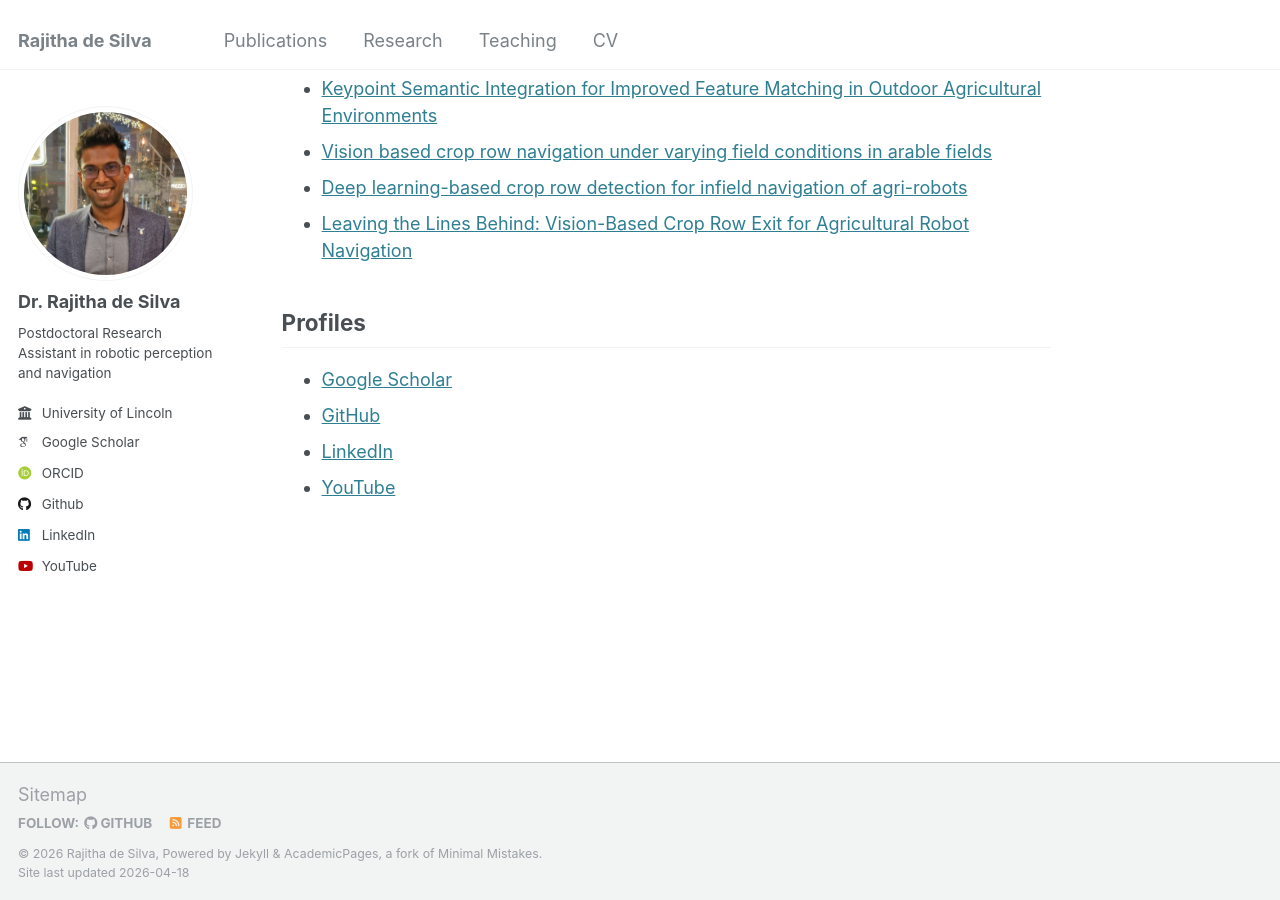
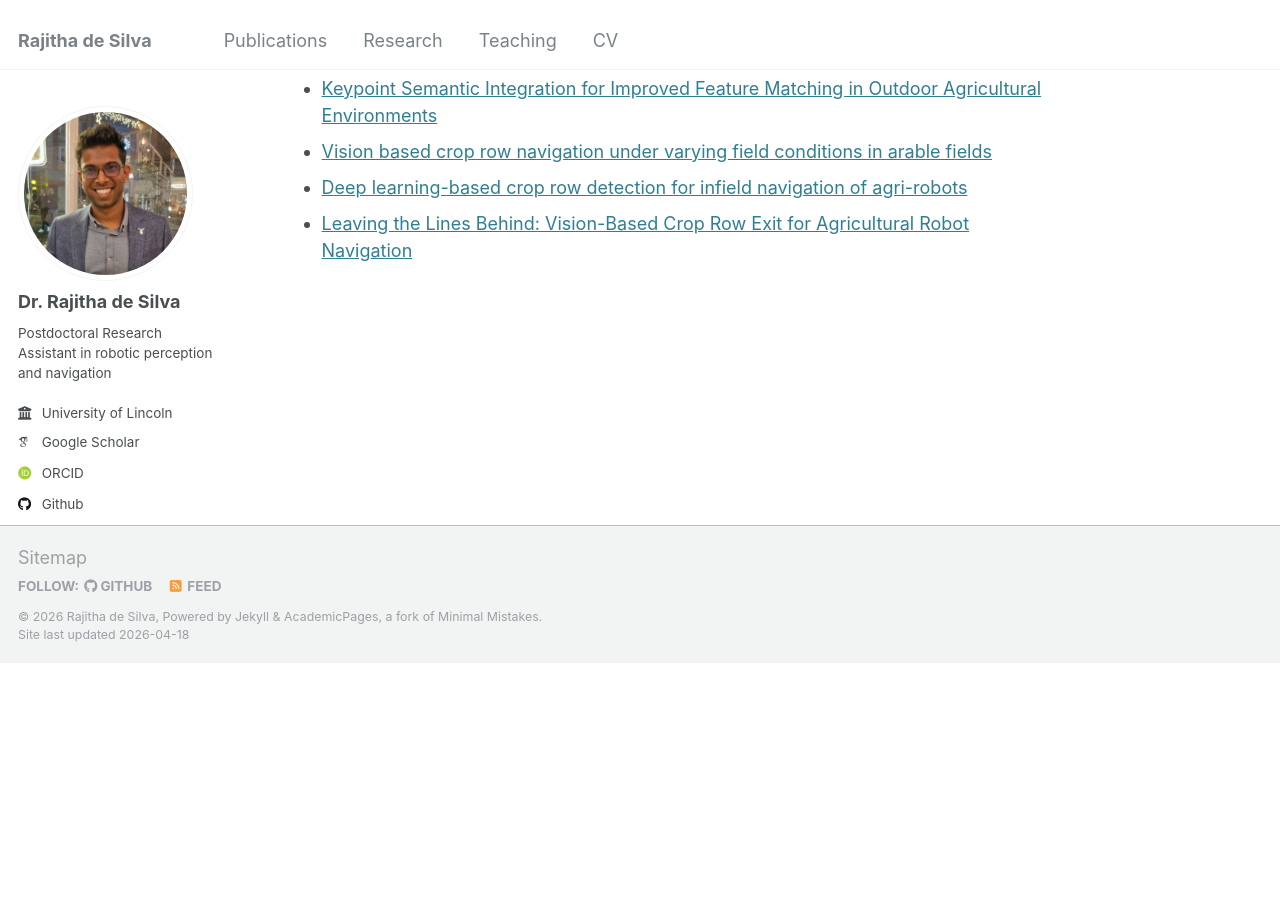
Before and after one commit to rajithadesilva/rajithadesilva.github.io, a Jekyll site: the page built from _pages/about.md, in a window 1280 px wide and 900 px high, scrolled down 1291 px. Built offline with Jekyll 4.4.1, drawn with Linux system fonts in a browser that asks for light colours; some web fonts are replaced; after the commit the page ends 1954 px from its top, so only the background shows below that.

Commit message:
2026 Update 2

```diff
--- a/_pages/about.md
+++ b/_pages/about.md
@@ -36,10 +36,3 @@ I currently contribute to postdoctoral research projects including **Agri Open C
 - [Vision based crop row navigation under varying field conditions in arable fields](/publication/2024-02-01-vision-based-crop-row-navigation)
 - [Deep learning-based crop row detection for infield navigation of agri-robots](/publication/2023-08-01-deep-learning-crop-row-detection)
 - [Leaving the Lines Behind: Vision-Based Crop Row Exit for Agricultural Robot Navigation](/publication/2023-06-01-leaving-the-lines-behind)
-
-## Profiles
-
-- [Google Scholar](https://scholar.google.com/citations?user=ymXP0CAAAAAJ)
-- [GitHub](https://github.com/rajithadesilva/)
-- [LinkedIn](https://www.linkedin.com/in/rajithadesilva/)
-- [YouTube](https://www.youtube.com/watch?v=7BjCjCdQG1I)
```
Also changed, not shown: _pages/cv.md (+0 -2 lines).
